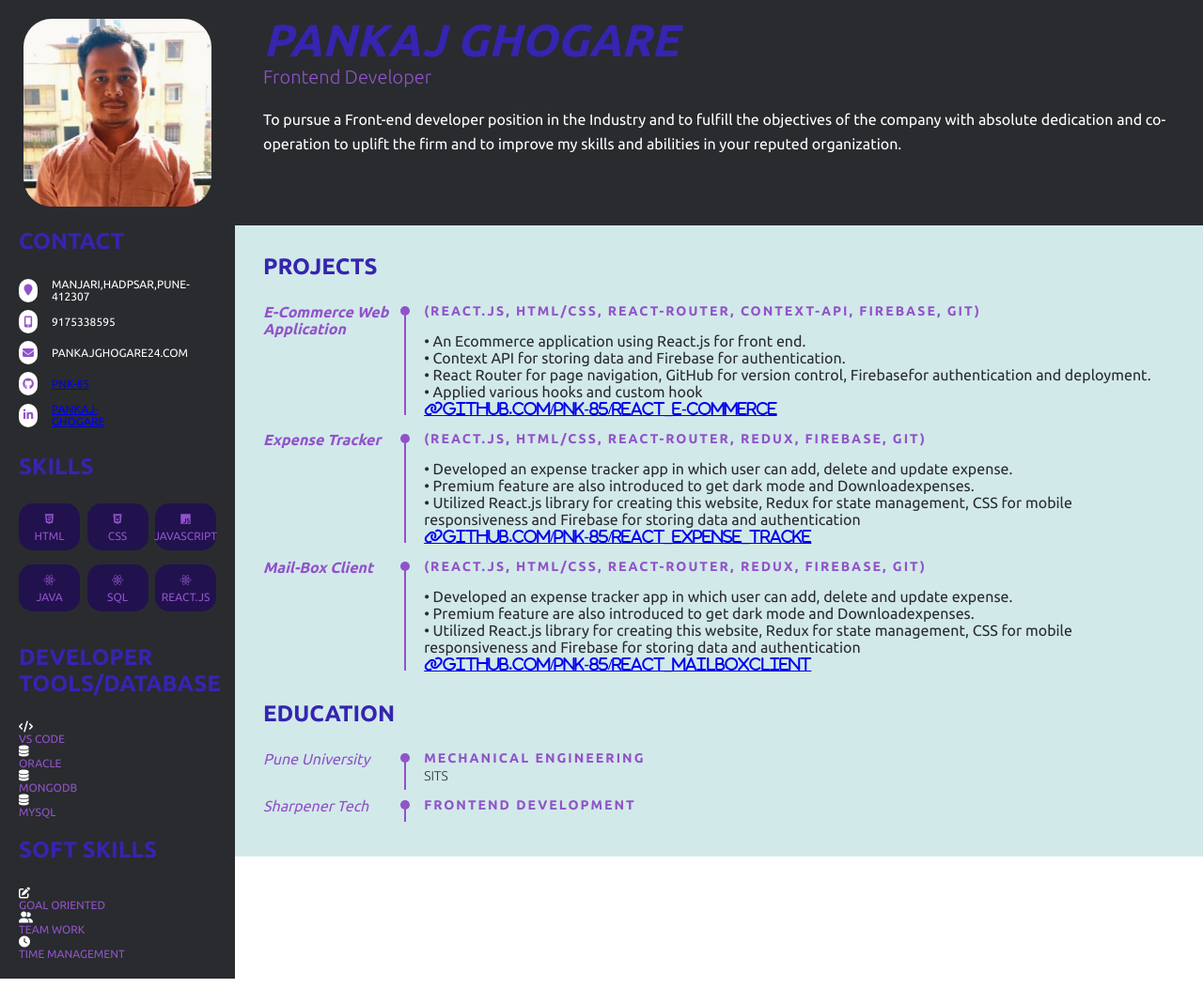
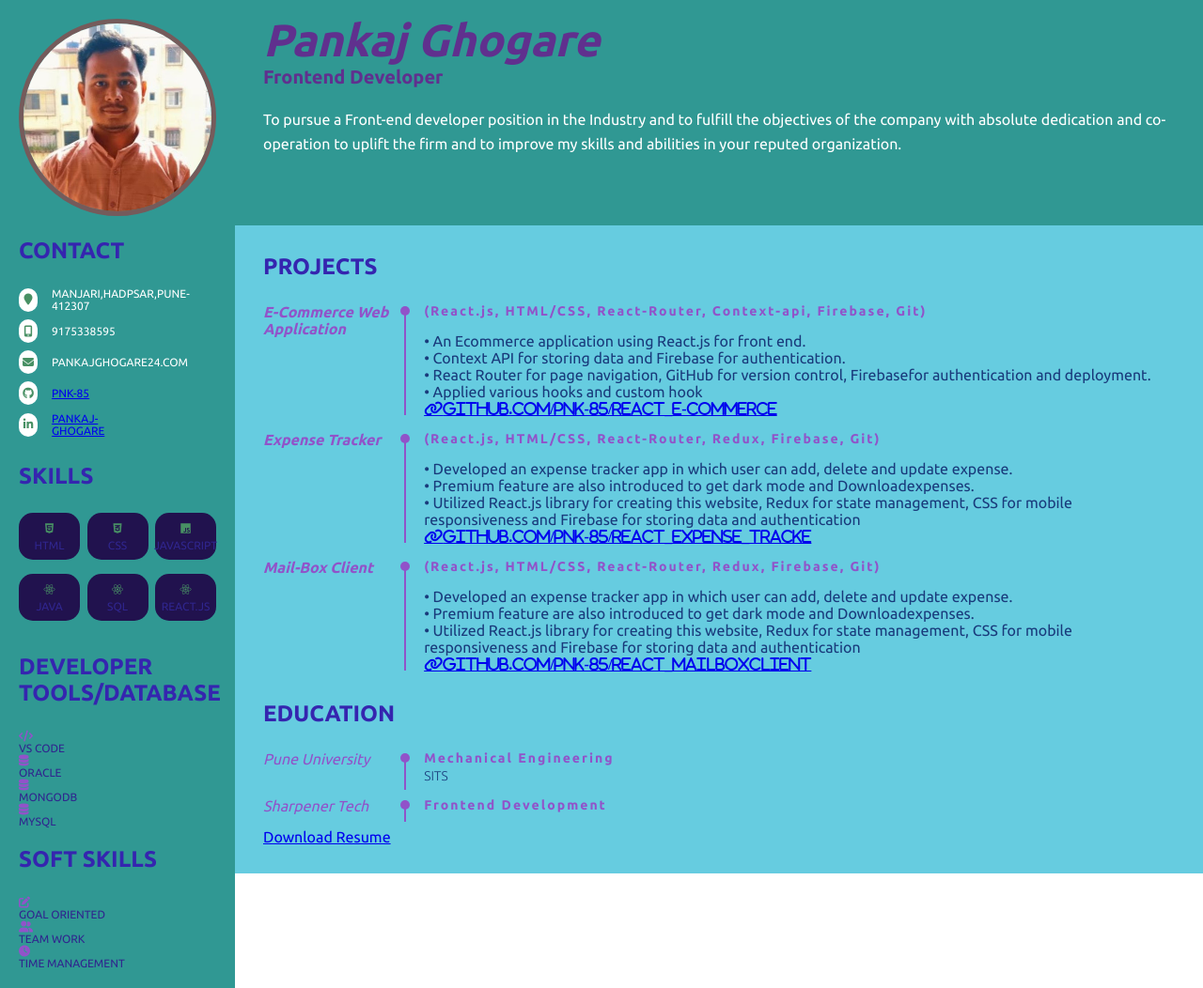
Before and after one commit to PannkajGhogarre/Resumes, a plain HTML site: page Resumes/index.html in a window 1280 px wide. Shown: the whole page at 94% size. Drawn offline with Linux system fonts and the light colour scheme.

Commit message:
new feature and style added

```diff
--- a/Resumes/index.html
+++ b/Resumes/index.html
@@ -1,11 +1,13 @@
 <!DOCTYPE html>
 <html lang="en">
+
 <head>
 	<meta charset="UTF-8">
 	<title>Resume CV Design</title>
 	<link rel="stylesheet" href="style.css">
 	<script src="https://kit.fontawesome.com/b99e675b6e.js"></script>
 </head>
+
 <body>
 	<div class="wrapper">
 		<div class="resume">
@@ -41,7 +43,8 @@
 								<div class="li_wrap">
 									<div class="icon"><i class="fab fa-github" aria-hidden="true"></i></div>
 									<div class="text">
-                                        <a href="https://github.com/pnk-85" target="_blank" rel="noopener noreferrer">pnk-85</a>
+										<a href="https://github.com/pnk-85" target="_blank"
+											rel="noopener noreferrer">pnk-85</a>
 									</div>
 								</div>
 							</li>
@@ -170,7 +173,7 @@
 							Pankaj Ghogare
 						</div>
 						<div class="role">
-							Frontend Developer
+							<b>Frontend Developer</b>
 						</div>
 					</div>
 					<div class="about">
@@ -200,12 +203,15 @@
 											<p class="info_cont">
 												• An Ecommerce application using React.js for front end. <br>
 												• Context API for storing data and Firebase for authentication. <br>
-                                    • React Router for page navigation, GitHub for version control, Firebasefor
+												• React Router for page navigation, GitHub for version control,
+												Firebasefor
 												authentication and
 												deployment. <br>
 												• Applied various hooks and custom hook
 											</p>
-                                            <a href="http://github.com/pnk-85/React_E-Commerce" target="_blank" rel="noopener noreferrer" class="fas fa-link">github.com/pnk-85/React_E-Commerce</a>
+											<a href="http://github.com/pnk-85/React_E-Commerce" target="_blank"
+												rel="noopener noreferrer"
+												class="fas fa-link">github.com/pnk-85/React_E-Commerce</a>
 										</div>
 									</div>
 								</li>
@@ -219,14 +225,19 @@
 												(React.js, HTML/CSS, React-Router, Redux, Firebase, Git)
 											</p>
 											<p class="info_cont">
-												• Developed an expense tracker app in which user can add, delete and update expense.
+												• Developed an expense tracker app in which user can add, delete and
+												update expense.
 												<br>
-                                    • Premium feature are also introduced to get dark mode and Downloadexpenses. <br>
-                                    • Utilized React.js library for creating this website, Redux for state management,
+												• Premium feature are also introduced to get dark mode and
+												Downloadexpenses. <br>
+												• Utilized React.js library for creating this website, Redux for state
+												management,
 												CSS for mobile
 												responsiveness and Firebase for storing data and authentication
 											</p>
-                                            <a href="http://github.com/pnk-85/React_Expense_Tracke" target="_blank" rel="noopener noreferrer" class="fas fa-link">github.com/pnk-85/React_Expense_Tracke</a>
+											<a href="http://github.com/pnk-85/React_Expense_Tracke" target="_blank"
+												rel="noopener noreferrer"
+												class="fas fa-link">github.com/pnk-85/React_Expense_Tracke</a>
 										</div>
 									</div>
 								</li>
@@ -240,14 +251,19 @@
 												(React.js, HTML/CSS, React-Router, Redux, Firebase, Git)
 											</p>
 											<p class="info_cont">
-												• Developed an expense tracker app in which user can add, delete and update expense.
+												• Developed an expense tracker app in which user can add, delete and
+												update expense.
 												<br>
-                                    • Premium feature are also introduced to get dark mode and Downloadexpenses. <br>
-                                    • Utilized React.js library for creating this website, Redux for state management,
+												• Premium feature are also introduced to get dark mode and
+												Downloadexpenses. <br>
+												• Utilized React.js library for creating this website, Redux for state
+												management,
 												CSS for mobile
 												responsiveness and Firebase for storing data and authentication
 											</p>
-                                            <a href="http://https://github.com/pnk-85/React_MailBoxClient" target="_blank" rel="noopener noreferrer" class="fas fa-link">github.com/pnk-85/React_MailBoxClient</a>
+											<a href="http://https://github.com/pnk-85/React_MailBoxClient"
+												target="_blank" rel="noopener noreferrer"
+												class="fas fa-link">github.com/pnk-85/React_MailBoxClient</a>
 										</div>
 									</div>
 								</li>
@@ -291,9 +307,13 @@
 							</ul>
 						</div>
 					</div>
+					<div>
+						<a href="Pankaj.pdf" target="_blank" download="Resume">Download Resume</a>
+					</div>
 				</div>
 			</div>
 		</div>
 	</div>
 </body>
+
 </html>
--- a/Resumes/style.css
+++ b/Resumes/style.css
@@ -20,7 +20,7 @@ body{
 }
 
 .left{
-	background: #292b2f;
+	background: #309893;
 	width: 250px;
 	padding: 0 20px;
 }
@@ -35,8 +35,9 @@ body{
 }
 
 .left .img_holder img{
-	width: 200px;
-	border-radius: 30px;
+	width: 100%;
+	border-radius: 50%;
+	border: 5px solid rgb(117, 91, 91);
 }
 
 .pb{
@@ -71,11 +72,11 @@ body{
 
 .left .icon{
 	font-size: 12px;
-	color: #9153c9;
+	color: #489064;
 }
 
 .left .text{
-	color: #9153c9;
+	color: #30268e;
 	text-transform: uppercase;
 	font-size: 12px;
 }
@@ -140,21 +141,21 @@ body{
 } */
 
 .hobbies .li_wrap .icon{
-	color: #fff;
+	color: #9153c9;
 }
 
 .skills .li_wrap:hover,
 .hobbies .li_wrap:hover{
-	background: #fff;
+	background: #8c578c;
 }
 
 .hobbies .li_wrap:hover .icon,
 .hobbies .li_wrap:hover .text{
-	color: #9153c9;
+	color: #840bed;
 }
 
 .header{
-	background: #292b2f;
+	background: #309893;
 	padding: 15px 30px;
 	color: #fff;
 	height: 240px;
@@ -162,16 +163,16 @@ body{
 
 .header .name{
 	font-size: 48px;
-	text-transform: uppercase;
+	/* text-transform: uppercase; */
 	font-weight: 700;
-	color: #3525af;
+	color: #60308e;
 	font-style: italic;
 }
 
 .header .role{
 	font-weight: 300;
 	font-size: 20px;
-	color: #9153c9;
+	color: #60308e;
 }
 
 .header .about{
@@ -181,9 +182,9 @@ body{
 
 .right_inner{
 	padding: 30px;
-	color: #292b2f;
+	color: #193a7b;
 	text-align: left;
-	background-color: rgb(210, 233, 234);
+	background-color: #66cce0;
 }
 
 .right_inner .education{
@@ -208,7 +209,7 @@ body{
 }
 
 .right_inner .li_wrap .info_title{
-	text-transform: uppercase;
+	/* text-transform: uppercase; */
 	font-weight: 700;
 	letter-spacing: 2px;
 	color: #9153c9;
```
Also changed, not shown: 1 other file. Lines whose indentation alone changed are shown as unchanged.
